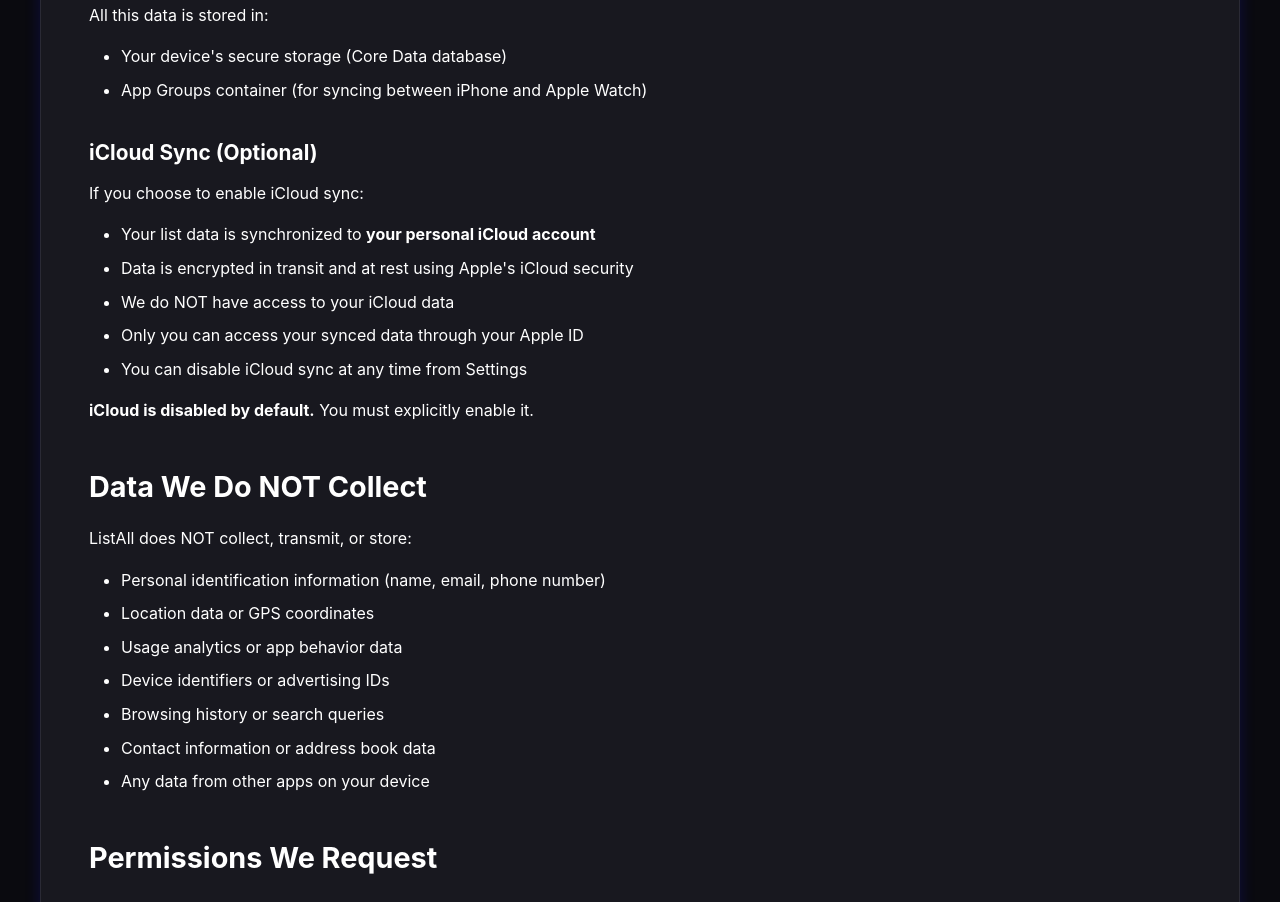
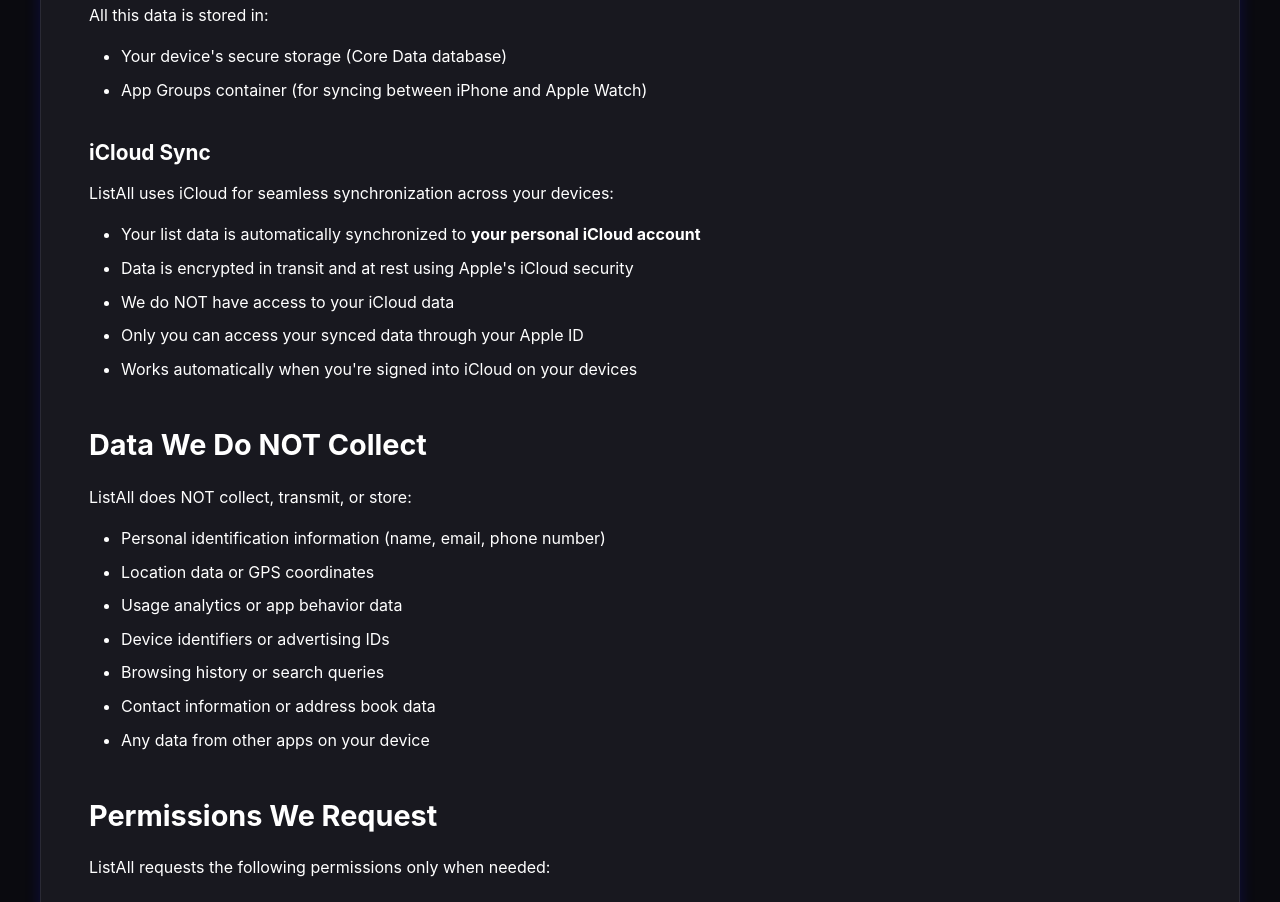
Before and after one commit to chmc/listall, a plain HTML site: page docs/privacy.html in a window 1280 px wide. Shown: the part 1234-2136 px from the top of the page. Drawn offline with Linux system fonts and the light colour scheme.

Commit message:
Move website files to docks

```diff
--- a/pages/privacy.html
+++ b/docs/privacy.html
@@ -73,16 +73,15 @@
                 <li>App Groups container (for syncing between iPhone and Apple Watch)</li>
             </ul>
 
-            <h3>iCloud Sync (Optional)</h3>
-            <p>If you choose to enable iCloud sync:</p>
+            <h3>iCloud Sync</h3>
+            <p>ListAll uses iCloud for seamless synchronization across your devices:</p>
             <ul>
-                <li>Your list data is synchronized to <strong>your personal iCloud account</strong></li>
+                <li>Your list data is automatically synchronized to <strong>your personal iCloud account</strong></li>
                 <li>Data is encrypted in transit and at rest using Apple's iCloud security</li>
                 <li>We do NOT have access to your iCloud data</li>
                 <li>Only you can access your synced data through your Apple ID</li>
-                <li>You can disable iCloud sync at any time from Settings</li>
+                <li>Works automatically when you're signed into iCloud on your devices</li>
             </ul>
-            <p><strong>iCloud is disabled by default.</strong> You must explicitly enable it.</p>
 
             <h2>Data We Do NOT Collect</h2>
             <p>ListAll does NOT collect, transmit, or store:</p>
```
Also changed, not shown: docs/404.html (renamed from pages/404.html), docs/index.html (renamed from pages/index.html), docs/robots.txt (renamed from pages/robots.txt), docs/sitemap.xml (renamed from pages/sitemap.xml), docs/styles.css (renamed from pages/styles.css), docs/support.html (renamed from pages/support.html), 10 other files.
